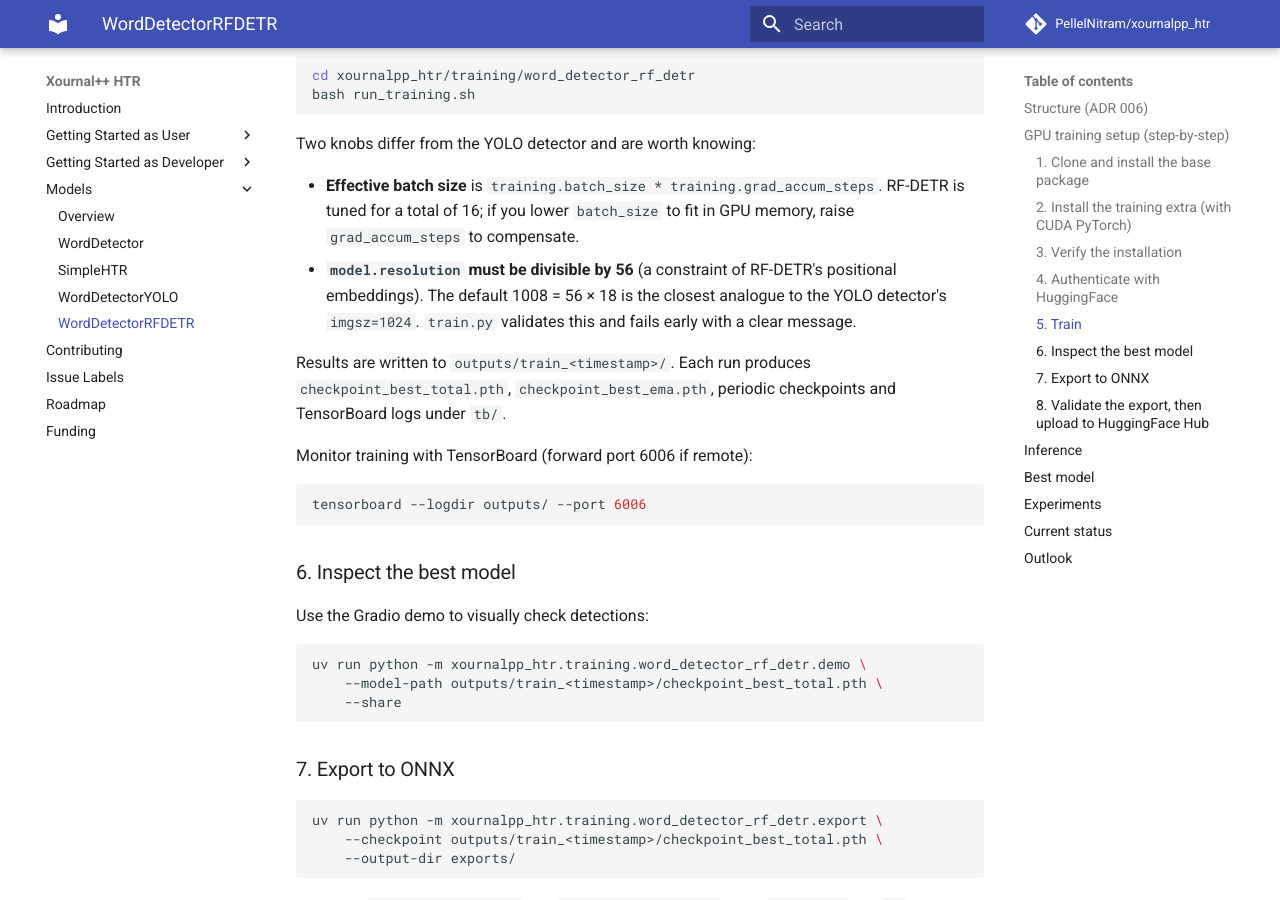
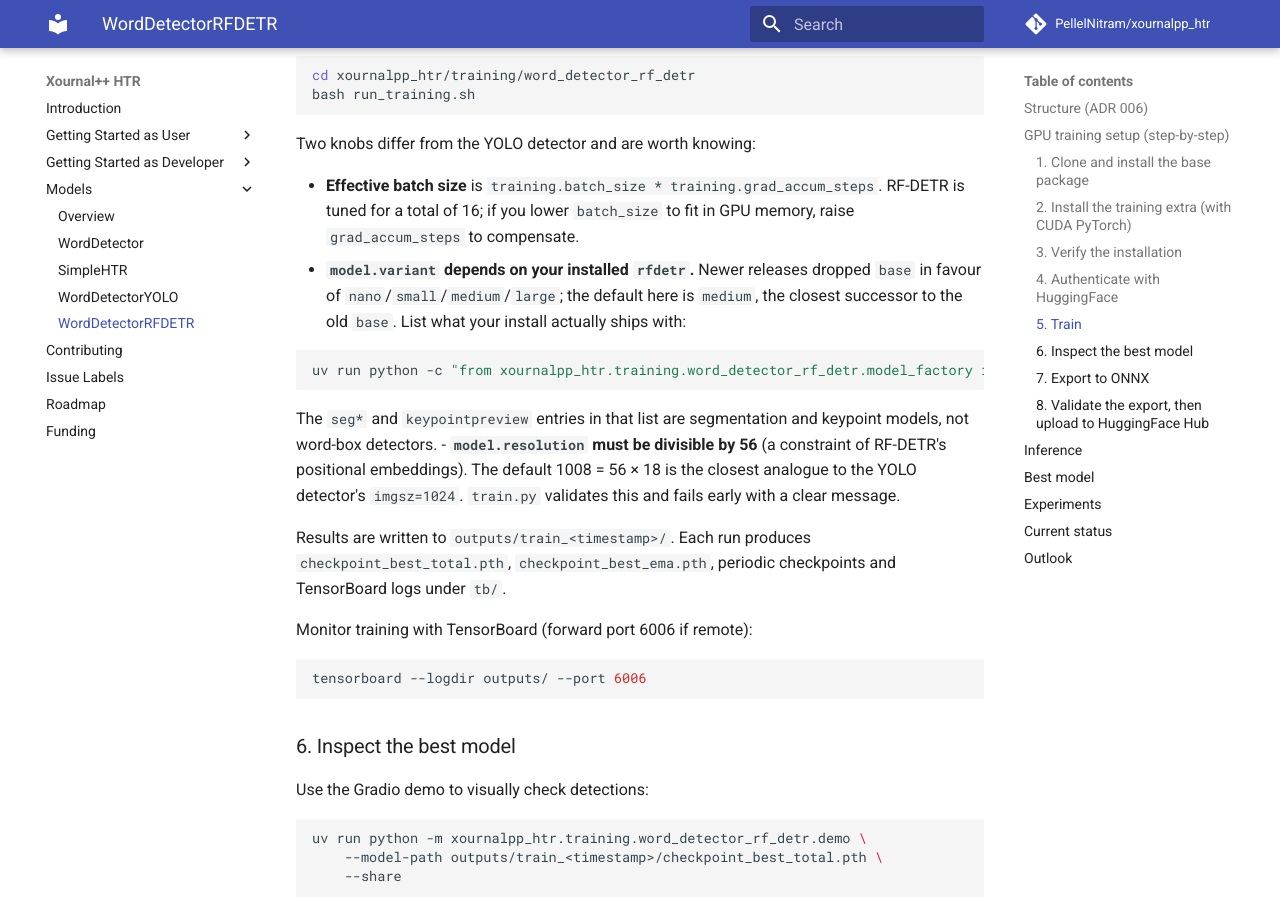
Before and after one commit to PellelNitram/xournalpp_htr, an MkDocs documentation site: the page built from docs/models/word_detector_rf_detr.md, in a window 1280 px wide and 900 px high, scrolled down 2153 px. Built offline with MkDocs 1.6.1 and Material for MkDocs 9.7.7, drawn with Linux system fonts in a browser that asks for light colours; comment, search, counter and statistics services are not loaded.

Commit message:
Default to medium variant as rfdetr dropped base. [CC]

````diff
--- a/docs/models/word_detector_rf_detr.md
+++ b/docs/models/word_detector_rf_detr.md
@@ -100,6 +100,17 @@ Two knobs differ from the YOLO detector and are worth knowing:
 - **Effective batch size** is `training.batch_size * training.grad_accum_steps`.
   RF-DETR is tuned for a total of 16; if you lower `batch_size` to fit in GPU
   memory, raise `grad_accum_steps` to compensate.
+- **`model.variant` depends on your installed `rfdetr`.** Newer releases
+  dropped `base` in favour of `nano`/`small`/`medium`/`large`; the default
+  here is `medium`, the closest successor to the old `base`. List what your
+  install actually ships with:
+
+  ```bash
+  uv run python -c "from xournalpp_htr.training.word_detector_rf_detr.model_factory import available_variants; print(available_variants())"
+  ```
+
+  The `seg*` and `keypointpreview` entries in that list are segmentation and
+  keypoint models, not word-box detectors.
 - **`model.resolution` must be divisible by 56** (a constraint of RF-DETR's
   positional embeddings). The default 1008 = 56 × 18 is the closest analogue
   to the YOLO detector's `imgsz=1024`. `train.py` validates this and fails
````
Also changed, not shown: 1 other file.
